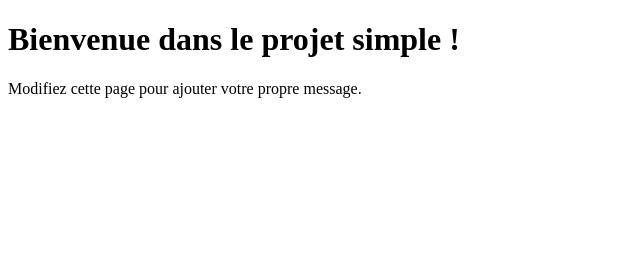
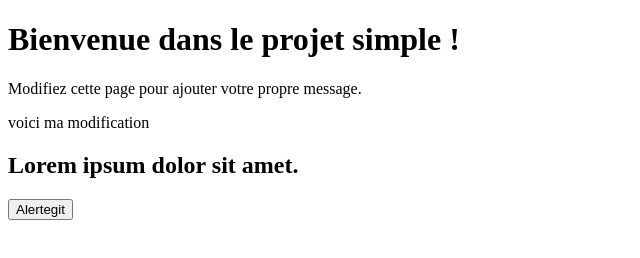
Before and after one commit to jolegrand10/tp2pr, a plain HTML site: page index.html in a window 1280 px wide. Shown: the whole page, without its empty margins (0-640 px from the left). Drawn offline with Linux system fonts and the light colour scheme.

Commit message:
ajout d'un bouton

```diff
--- a/index.html
+++ b/index.html
@@ -8,5 +8,8 @@
 <body>
     <h1>Bienvenue dans le projet simple !</h1>
     <p>Modifiez cette page pour ajouter votre propre message.</p>
+    <p>voici ma modification</p>
+    <h2>Lorem ipsum dolor sit amet.</h2>
+    <button>Alertegit </button>
 </body>
 </html>
```
